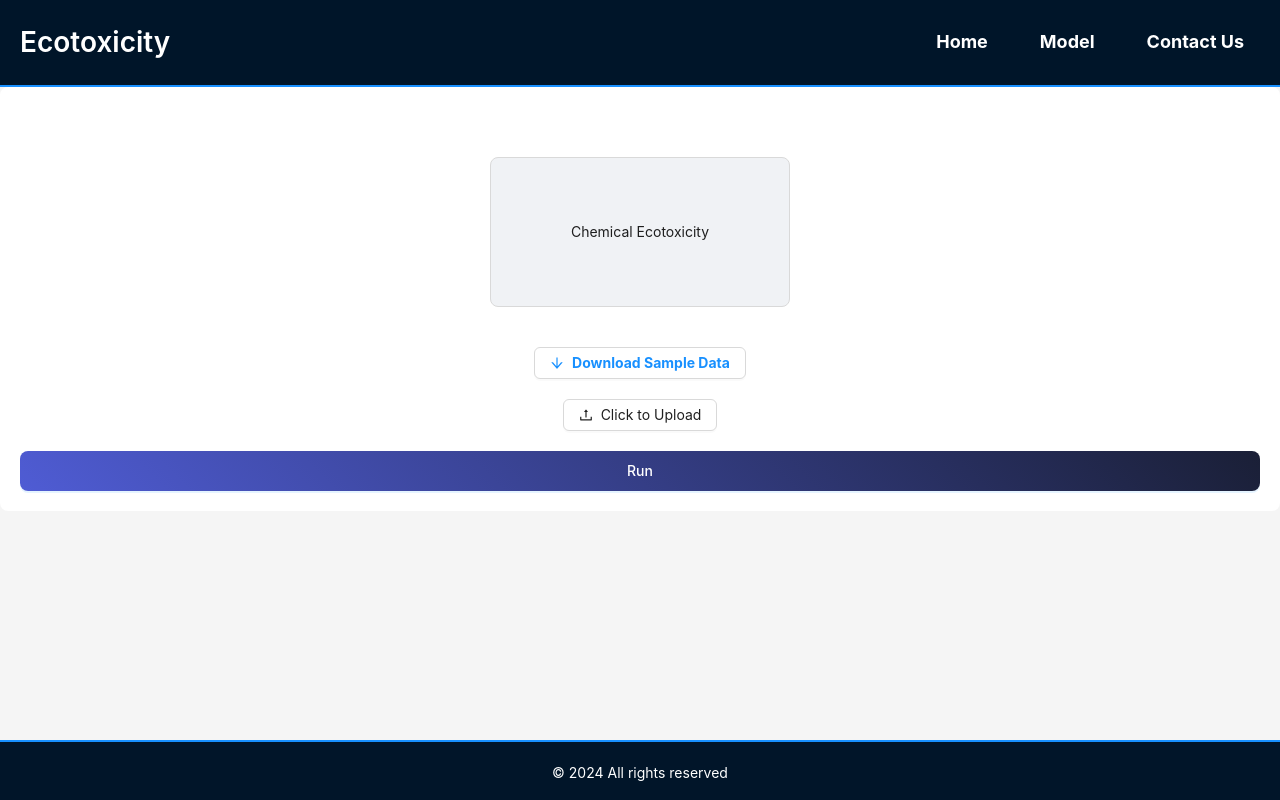
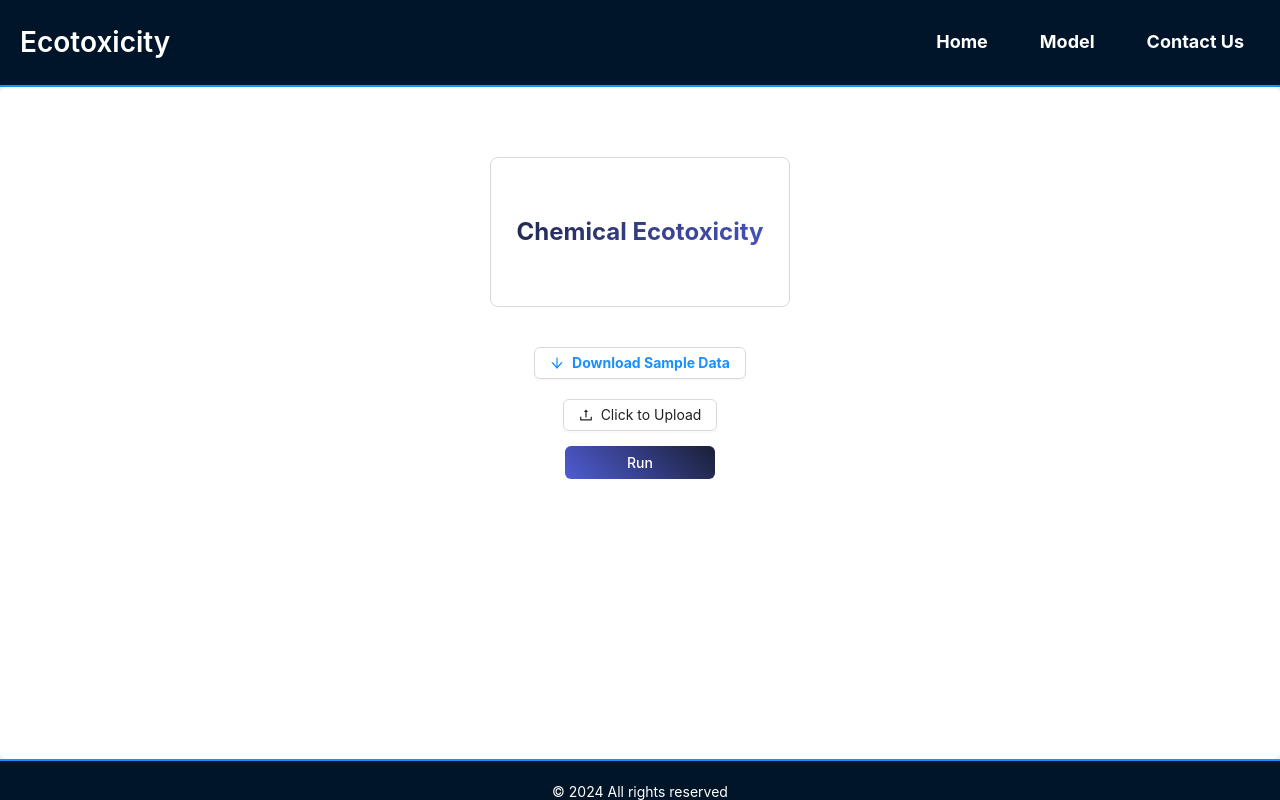
Before and after one commit to dhruvac29/webframe_2, a React (Vite) app in the folder webframe_2/: page /chemical-ecotoxicity/calculate-hc50 in a window 1280 px wide. Built offline with nearby package versions, Linux system fonts and the light colour scheme.

Commit message:
Design issue has been fixed.

```diff
--- a/webframe_2/src/App.css
+++ b/webframe_2/src/App.css
@@ -3,7 +3,8 @@
   box-sizing: border-box;
 }
 
-html, body {
+html,
+body {
   width: 100%;
   height: 100%;
   margin: 0;
@@ -106,13 +107,13 @@ body {
   padding: 0px;
   border-radius: 8px;
   margin-top: auto;
-  height: 100%;
+  height: 84vh;
 }
 
 .chemical-ecotoxicity-container {
   text-align: center;
   padding: 20px;
-  height: 82vh;
+  height: 84vh;
 }
 
 .chemical-ecotoxicity-card {
@@ -288,6 +289,9 @@ body {
   width: 90%;
   max-width: 600px;
   margin: 0 auto;
+  box-shadow: 0 4px 12px rgba(0, 0, 0, 0.1);
+  border-radius: 8px;
+  background-color: #fff;
 }
 
 .contact-form input,
@@ -325,9 +329,9 @@ body {
   flex-direction: column;
   align-items: center;
   padding: 20px;
-  min-height: calc(100vh - 80px); /* Adjust for header height */
+  min-height: calc(100vh - 150px); /* Adjust for header height */
   overflow-y: auto;
-  margin-top: 80px;
+  margin-top: 0px;
 }
 
 .content-wrapper {
@@ -419,8 +423,43 @@ body {
 .run-button-container,
 .download-result-container {
   margin: 20px auto;
-  max-width: 800px;
+  max-width: 200px;
   text-align: center;
+}
+
+.run-button-container,
+.download-result-container {
+  margin: 15px auto;
+  max-width: 200px;
+  text-align: center;
+}
+
+.run-button,
+.download-result-button {
+  width: 100%;
+  padding: 10px 20px;
+  font-size: 14px;
+  border-radius: 6px;
+  background: linear-gradient(45deg, #4f5cd4, #1a1f36);
+  color: white;
+  border: none;
+  cursor: pointer;
+  transition: all 0.3s ease;
+  display: flex;
+  align-items: center;
+  justify-content: center;
+  gap: 8px;
+}
+
+.run-button:hover,
+.download-result-button:hover {
+  transform: translateY(-2px);
+  box-shadow: 0 4px 12px rgba(79, 92, 212, 0.2);
+}
+
+.run-button:active,
+.download-result-button:active {
+  transform: translateY(0);
 }
 
 .results-container {
@@ -513,7 +552,8 @@ body {
     padding-bottom: 80px; /* Ensure content doesn't overlap footer */
   }
 
-  .header, .footer {
+  .header,
+  .footer {
     border-radius: 0;
   }
 }
--- a/webframe_2/src/Contact.css
+++ b/webframe_2/src/Contact.css
@@ -15,14 +15,18 @@
 }
 
 .contact-container::before {
-  content: '';
+  content: "";
   position: absolute;
   top: 0;
   left: 0;
   width: 100%;
   height: 100%;
-  background: linear-gradient(45deg, rgba(79, 92, 212, 0.03), rgba(26, 31, 54, 0.03));
-  z-index: 0;
+  background: linear-gradient(
+    90deg,
+    rgba(255, 255, 255, 0.1),
+    rgba(255, 255, 255, 0.1)
+  );
+  pointer-events: none;
 }
 
 .contact-content {
@@ -59,7 +63,7 @@
 }
 
 .contact-title h1.ant-typography::after {
-  content: '';
+  content: "";
   position: absolute;
   top: 0;
   left: -100%;
@@ -98,7 +102,7 @@
 }
 
 .contact-card::before {
-  content: '';
+  content: "";
   position: absolute;
   top: 0;
   left: 0;
@@ -130,7 +134,7 @@
 }
 
 .contact-card h3.ant-typography::after {
-  content: '';
+  content: "";
   position: absolute;
   bottom: -1px;
   left: 0;
@@ -170,7 +174,7 @@
 }
 
 .contact-detail a::after {
-  content: '';
+  content: "";
   position: absolute;
   bottom: -2px;
   left: 0;
@@ -258,7 +262,7 @@
 }
 
 .ant-btn-primary::before {
-  content: '';
+  content: "";
   position: absolute;
   top: 0;
   left: -100%;
--- a/webframe_2/src/calculateHC50.css
+++ b/webframe_2/src/calculateHC50.css
@@ -70,3 +70,38 @@
   border: 1px solid #d9d9d9;
   cursor: pointer;
 }
+
+.chemical-ecotoxicity-card {
+  font-size: 24px;
+  font-weight: bold;
+  margin-bottom: 20px;
+  background: linear-gradient(120deg, #1a1f36, #4f5cd4);
+  -webkit-background-clip: text;
+  -webkit-text-fill-color: transparent;
+}
+
+.compact-button {
+  width: 150px !important;
+  padding: 8px 16px !important;
+  font-size: 14px !important;
+  height: auto !important;
+  display: flex !important;
+  align-items: center;
+  justify-content: center;
+  gap: 8px;
+  background: linear-gradient(45deg, #4f5cd4, #1a1f36) !important;
+  border: none !important;
+  color: white !important;
+  border-radius: 6px !important;
+  transition: all 0.3s ease !important;
+  margin: 10px auto !important;
+}
+
+.compact-button:hover {
+  transform: translateY(-2px);
+  box-shadow: 0 4px 12px rgba(79, 92, 212, 0.2);
+}
+
+.compact-button:active {
+  transform: translateY(0);
+}
--- a/webframe_2/src/calculateHC50.jsx
+++ b/webframe_2/src/calculateHC50.jsx
@@ -204,13 +204,16 @@ const CalculateHC50 = () => {
       >
         <Button icon={<UploadOutlined />}>Click to Upload</Button>
       </Upload>
+      <div className="run-button-container">
         <Button
           type="primary"
-        style={{ marginTop: "20px" }}
           onClick={handleRunClick}
+          disabled={!fileList.length}
+          className="compact-button"
         >
           Run
         </Button>
+      </div>
       {isRunClicked && csvUrl && (
         <div style={centeredStyle}>
           <a href={csvUrl} download="predicted_hc50_value.csv">
```
Lines whose indentation alone changed are shown as unchanged.
